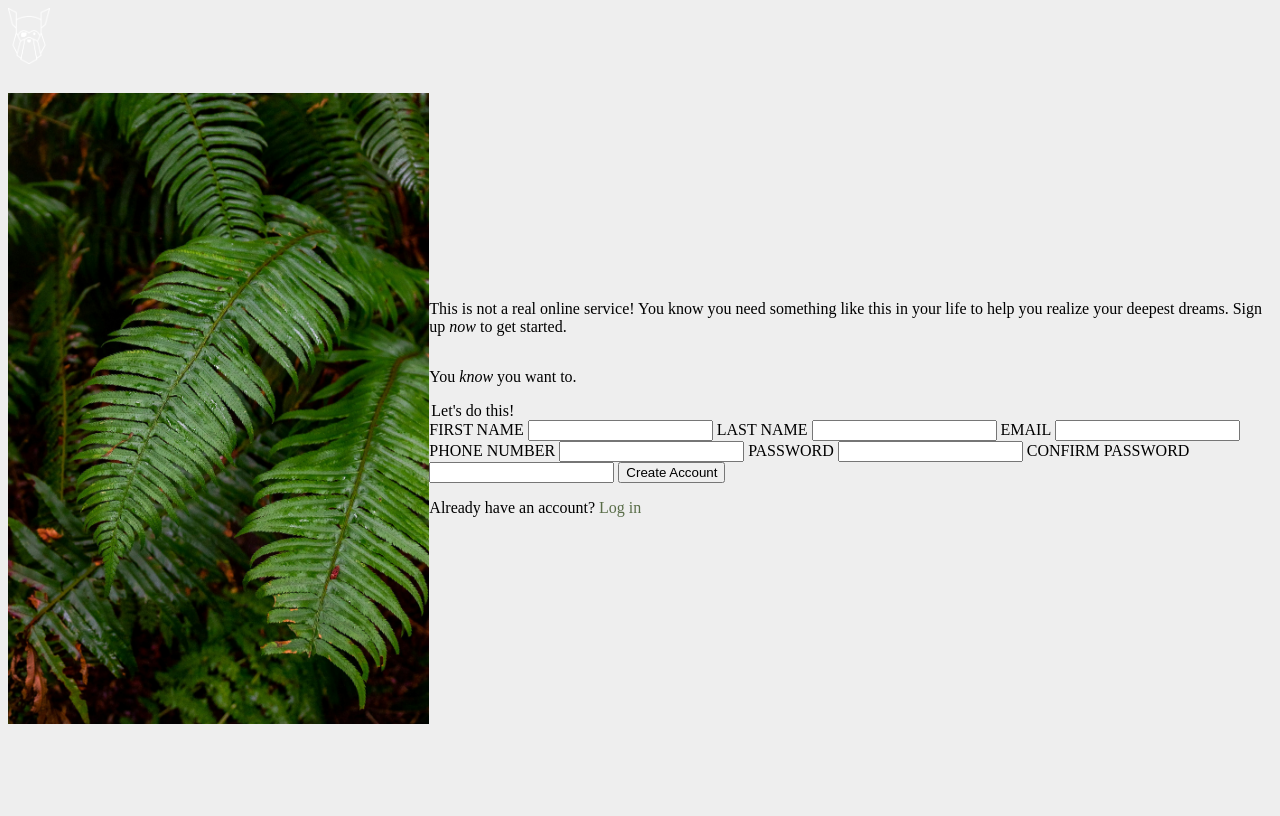
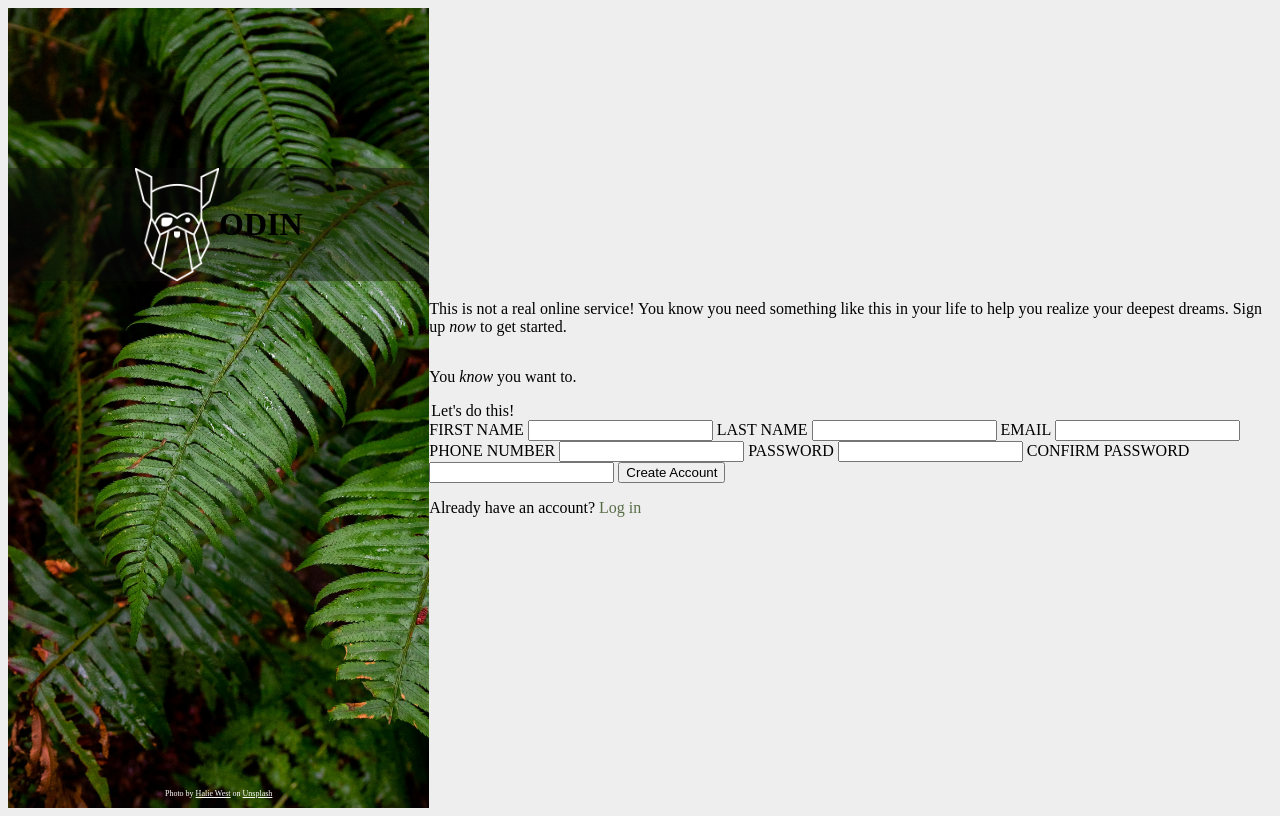
Before and after one commit to edi0328/Sign-up-Form, a plain HTML site: page index.html in a window 1280 px wide. Drawn offline with Linux system fonts and the light colour scheme.

Commit message:
Add Odin logo and credit

```diff
--- a/index.html
+++ b/index.html
@@ -9,12 +9,16 @@
 <body>
     <!--Background image in CSS-->
     <div class="background">
-        <div class="logo">
-            <img src="./assets/odin-lined.png" alt="background" width="10%" height="auto">
+        <div class="banner">
+            <img src="./assets/odin-lined.png" alt="background" width="20%" height="auto">
+            <h1>ODIN</h1>
+        </div>
+        <div class="credit">
+            Photo by <span class="underline">Halie West</span> on <span class="underline">Unsplash</span>
         </div>
     </div>
+
     <div class="signup">
-
         <p>This is not a real online service! You know you need something like this in your life to help you realize your deepest dreams.
             Sign up <span class="italic">now</span> to get started.</p>
         <p>You <span class="italic">know</span> you want to.</p>
--- a/style.css
+++ b/style.css
@@ -1,5 +1,9 @@
 .italic {
     font-style: italic;
+}
+
+.underline {
+    text-decoration: underline;
 }
 
 :link {
@@ -16,16 +20,29 @@ body {
     height: clamp(20rem, 100vh, 50rem);
     background-color: #EEEEEE;
 }
+
 .background {
     flex: 1 1 0;
     position: relative;
-    background: url(./assets/background.jpg) left/contain no-repeat;
+    background: url(./assets/background.jpg) left/cover no-repeat;
 }
 
-.logo {
-    height: 20%;
+.credit {
+    position: absolute;
     width: 100%;
-    background: rgb(64, 64, 64/ .4);
+    text-align: center;
+    bottom: 10px;
+    color: white;
+    font-size: 8px;
+}
+
+.banner {
+    background-color: rgba(10, 10, 10, 0.4);
+    display: flex;
+    justify-content: center;
+    align-items: center;
+    position: absolute;
+    top: 20%;
 }
 
 .signup {
@@ -33,5 +50,4 @@ body {
     display: flex;
     flex-direction: column;
     justify-content: center;
-
 }
```
Lines whose indentation alone changed are shown as unchanged.
